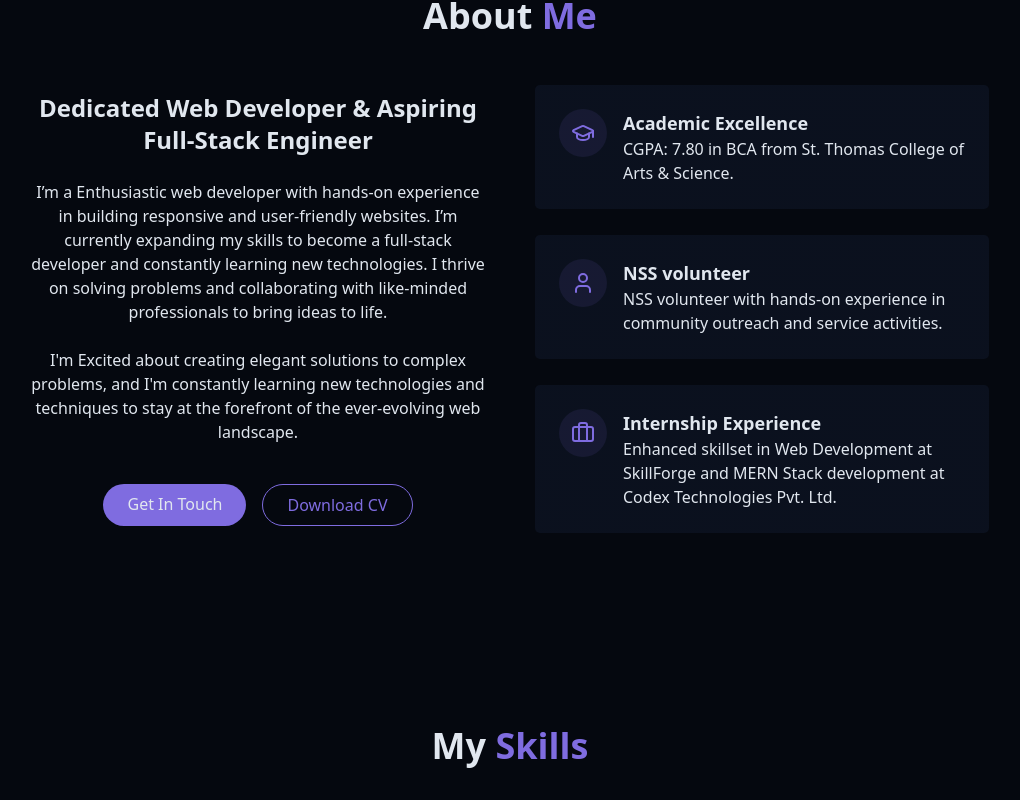
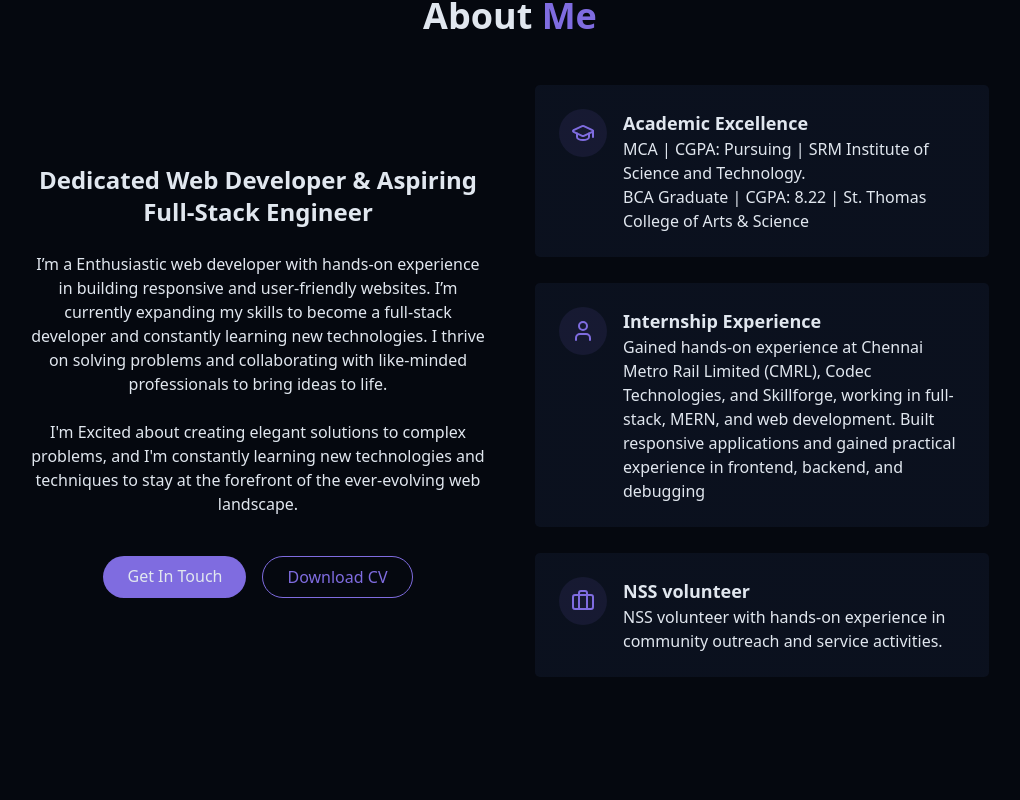
Before and after one commit to Harish-2317/Harish-Portfolio, a React (Vite) app: page / in a window 1280 px wide. Shown: the part 900-1700 px from the top of the page, without its empty margins (130-1150 px from the left). Built offline with nearby package versions, Linux system fonts and the light colour scheme.

Commit message:
Initial Files

```diff
--- a/src/components/AboutSection.jsx
+++ b/src/components/AboutSection.jsx
@@ -52,7 +52,9 @@ export const AboutSection = () => {
                 <div className="text-left">
                   <h4 className="font-semibold text-lg"> Academic Excellence</h4>
                   <p className="text-muted-foreground">
-                    CGPA: 7.80 in BCA from St. Thomas College of Arts & Science.
+                    MCA | CGPA: Pursuing | SRM Institute of Science and Technology.
+                    <br />
+                    BCA Graduate | CGPA: 8.22 | St. Thomas College of Arts & Science
                   </p>
                 </div>
               </div>
@@ -63,10 +65,9 @@ export const AboutSection = () => {
                   <User className="h-6 w-6 text-primary" />
                 </div>
                 <div className="text-left">
-                  <h4 className="font-semibold text-lg">NSS volunteer </h4>
+                  <h4 className="font-semibold text-lg">Internship Experience</h4>
                   <p className="text-muted-foreground">
-                    NSS volunteer with hands-on experience in community outreach and service activities.
-                  </p>
+                    Gained hands-on experience at Chennai Metro Rail Limited (CMRL), Codec Technologies, and Skillforge, working in full-stack, MERN, and web development. Built responsive applications and gained practical experience in frontend, backend, and debugging                  </p>
                 </div>
               </div>
             </div>
@@ -77,9 +78,9 @@ export const AboutSection = () => {
                 </div>
 
                 <div className="text-left">
-                  <h4 className="font-semibold text-lg">Internship Experience</h4>
+                  <h4 className="font-semibold text-lg">NSS volunteer </h4>
                   <p className="text-muted-foreground">
-                    Enhanced skillset in Web Development at SkillForge and MERN Stack development at Codex Technologies Pvt. Ltd.
+                    NSS volunteer with hands-on experience in community outreach and service activities.
                   </p>
                 </div>
               </div>
```
Also changed, not shown: 1 other file (tests, documents, lock files or other folders).
